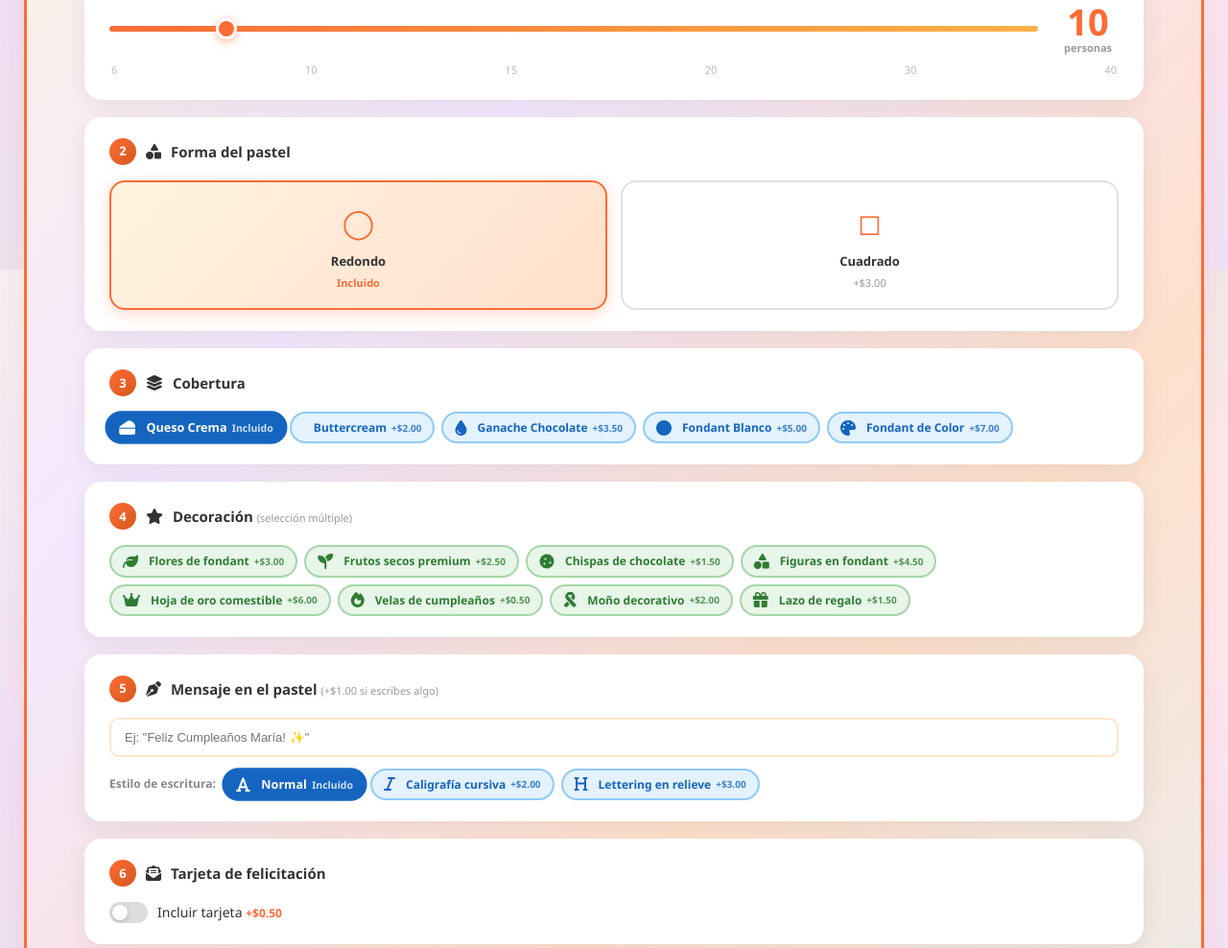
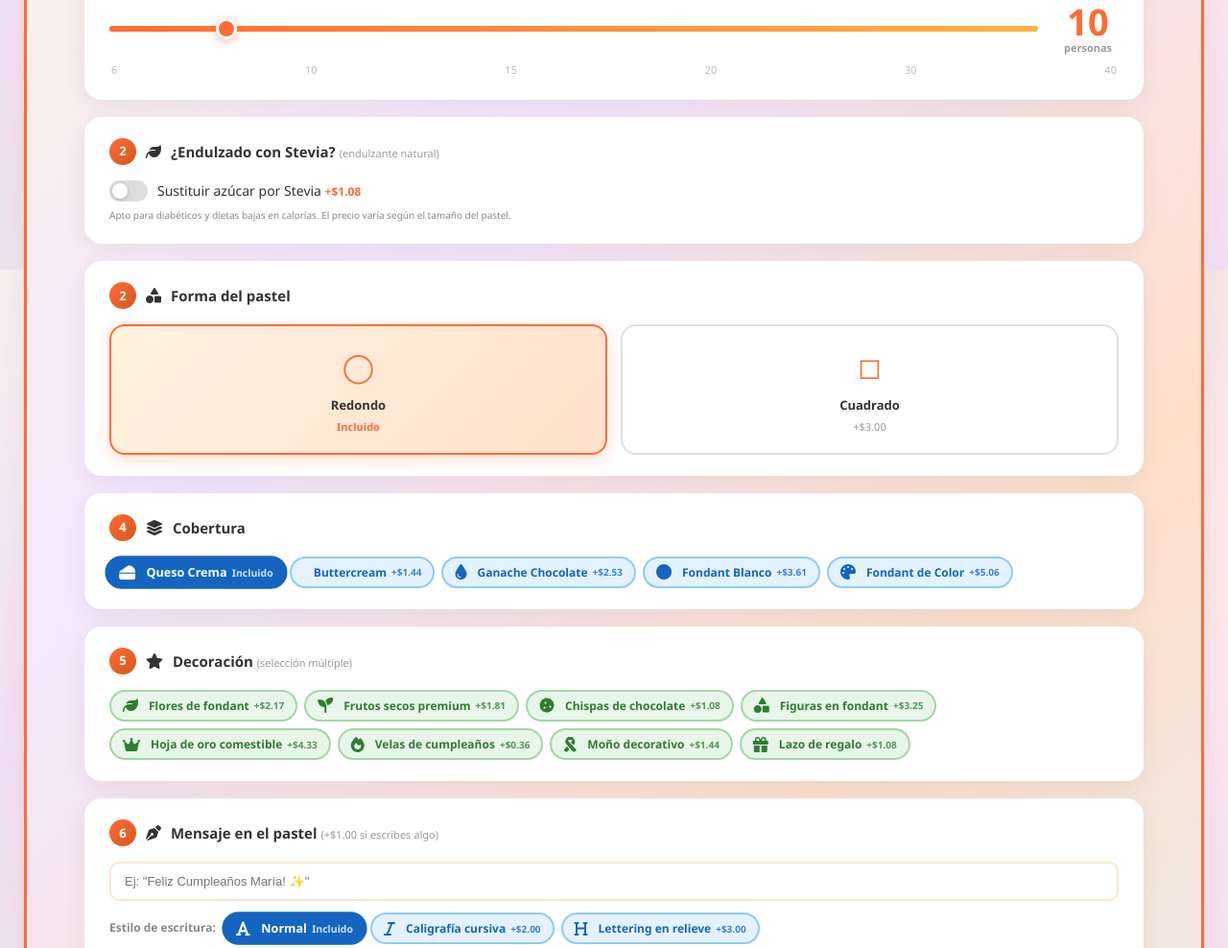
Before and after one commit to lpinta98-cmyk/pastelitos, a plain HTML site: page index.html in a window 1280 px wide. Shown: the part 2919-3907 px from the top of the page at 96% size. Drawn offline with Linux system fonts and the light colour scheme; some icons are missing.

Commit message:
Update index.html

```diff
--- a/index.html
+++ b/index.html
@@ -1949,7 +1949,23 @@
                 <div class="pcb-slider-marks"><span>6</span><span>10</span><span>15</span><span>20</span><span>30</span><span>40</span></div>
             </div>
 
-            <!-- Paso 2: Forma -->
+            <!-- Paso 2: Endulzado con Stevia -->
+            <div class="pcb-block">
+                <div class="pcb-block-header">
+                    <span class="pcb-step-num">2</span>
+                    <span class="pcb-block-title"><i class="fas fa-leaf"></i> ¿Endulzado con Stevia? <span style="font-size:11px;color:#999;font-weight:400">(endulzante natural)</span></span>
+                </div>
+                <div class="pcb-toggle-row">
+                    <label class="pcb-toggle">
+                        <input type="checkbox" id="pcb-stevia" onchange="pcbUpdate()">
+                        <span class="pcb-toggle-slider"></span>
+                        <span class="pcb-toggle-label">Sustituir azúcar por Stevia <span id="pcb-stevia-price" style="font-size:12px;color:#FF6B35;font-weight:700">+$1.08</span></span>
+                    </label>
+                </div>
+                <div style="font-size:10px;color:#888;margin-top:6px">Apto para diabéticos y dietas bajas en calorías. El precio varía según el tamaño del pastel.</div>
+            </div>
+
+            <!-- Paso 3: Forma -->
             <div class="pcb-block">
                 <div class="pcb-block-header">
                     <span class="pcb-step-num">2</span>
@@ -1969,43 +1985,43 @@
                 </div>
             </div>
 
-            <!-- Paso 3: Cobertura -->
+            <!-- Paso 4: Cobertura -->
             <div class="pcb-block">
                 <div class="pcb-block-header">
-                    <span class="pcb-step-num">3</span>
+                    <span class="pcb-step-num">4</span>
                     <span class="pcb-block-title"><i class="fas fa-layer-group"></i> Cobertura</span>
                 </div>
                 <div class="custom-chip-row" id="pcb-cob-row">
                     <span class="custom-chip pack active" onclick="pcbSelectCob(this, 0)"><i class="fas fa-cheese"></i> Queso Crema <span class="custom-price-tag">Incluido</span></span>
-                    <span class="custom-chip pack" onclick="pcbSelectCob(this, 2)"><i class="fas fa-swirl"></i> Buttercream <span class="custom-price-tag">+$2.00</span></span>
-                    <span class="custom-chip pack" onclick="pcbSelectCob(this, 3.5)"><i class="fas fa-droplet"></i> Ganache Chocolate <span class="custom-price-tag">+$3.50</span></span>
-                    <span class="custom-chip pack" onclick="pcbSelectCob(this, 5)"><i class="fas fa-circle"></i> Fondant Blanco <span class="custom-price-tag">+$5.00</span></span>
-                    <span class="custom-chip pack" onclick="pcbSelectCob(this, 7)"><i class="fas fa-palette"></i> Fondant de Color <span class="custom-price-tag">+$7.00</span></span>
+                    <span class="custom-chip pack" data-base-price="2" onclick="pcbSelectCob(this, 2)"><i class="fas fa-swirl"></i> Buttercream <span class="custom-price-tag">+$2.00</span></span>
+                    <span class="custom-chip pack" data-base-price="3.5" onclick="pcbSelectCob(this, 3.5)"><i class="fas fa-droplet"></i> Ganache Chocolate <span class="custom-price-tag">+$3.50</span></span>
+                    <span class="custom-chip pack" data-base-price="5" onclick="pcbSelectCob(this, 5)"><i class="fas fa-circle"></i> Fondant Blanco <span class="custom-price-tag">+$5.00</span></span>
+                    <span class="custom-chip pack" data-base-price="7" onclick="pcbSelectCob(this, 7)"><i class="fas fa-palette"></i> Fondant de Color <span class="custom-price-tag">+$7.00</span></span>
                 </div>
             </div>
 
-            <!-- Paso 4: Decoración -->
+            <!-- Paso 5: Decoración -->
             <div class="pcb-block">
                 <div class="pcb-block-header">
-                    <span class="pcb-step-num">4</span>
+                    <span class="pcb-step-num">5</span>
                     <span class="pcb-block-title"><i class="fas fa-star"></i> Decoración <span style="font-size:11px;color:#999;font-weight:400">(selección múltiple)</span></span>
                 </div>
                 <div class="custom-chip-row" id="pcb-deco-row">
-                    <span class="custom-chip add" onclick="pcbToggleDeco(this, 3, 'Flores de fondant')"><i class="fas fa-leaf"></i> Flores de fondant <span class="custom-price-tag">+$3.00</span></span>
-                    <span class="custom-chip add" onclick="pcbToggleDeco(this, 2.5, 'Frutos secos premium')"><i class="fas fa-seedling"></i> Frutos secos premium <span class="custom-price-tag">+$2.50</span></span>
-                    <span class="custom-chip add" onclick="pcbToggleDeco(this, 1.5, 'Chispas de chocolate')"><i class="fas fa-cookie"></i> Chispas de chocolate <span class="custom-price-tag">+$1.50</span></span>
-                    <span class="custom-chip add" onclick="pcbToggleDeco(this, 4.5, 'Figuras en fondant')"><i class="fas fa-shapes"></i> Figuras en fondant <span class="custom-price-tag">+$4.50</span></span>
-                    <span class="custom-chip add" onclick="pcbToggleDeco(this, 6, 'Hoja de oro comestible')"><i class="fas fa-crown"></i> Hoja de oro comestible <span class="custom-price-tag">+$6.00</span></span>
-                    <span class="custom-chip add" onclick="pcbToggleDeco(this, 0.5, 'Velas de cumpleaños')"><i class="fas fa-fire"></i> Velas de cumpleaños <span class="custom-price-tag">+$0.50</span></span>
-                    <span class="custom-chip add" onclick="pcbToggleDeco(this, 2, 'Moño decorativo')"><i class="fas fa-ribbon"></i> Moño decorativo <span class="custom-price-tag">+$2.00</span></span>
-                    <span class="custom-chip add" onclick="pcbToggleDeco(this, 1.5, 'Lazo de regalo')"><i class="fas fa-gift"></i> Lazo de regalo <span class="custom-price-tag">+$1.50</span></span>
+                    <span class="custom-chip add" data-base-price="3" onclick="pcbToggleDeco(this, 3, 'Flores de fondant')"><i class="fas fa-leaf"></i> Flores de fondant <span class="custom-price-tag">+$3.00</span></span>
+                    <span class="custom-chip add" data-base-price="2.5" onclick="pcbToggleDeco(this, 2.5, 'Frutos secos premium')"><i class="fas fa-seedling"></i> Frutos secos premium <span class="custom-price-tag">+$2.50</span></span>
+                    <span class="custom-chip add" data-base-price="1.5" onclick="pcbToggleDeco(this, 1.5, 'Chispas de chocolate')"><i class="fas fa-cookie"></i> Chispas de chocolate <span class="custom-price-tag">+$1.50</span></span>
+                    <span class="custom-chip add" data-base-price="4.5" onclick="pcbToggleDeco(this, 4.5, 'Figuras en fondant')"><i class="fas fa-shapes"></i> Figuras en fondant <span class="custom-price-tag">+$4.50</span></span>
+                    <span class="custom-chip add" data-base-price="6" onclick="pcbToggleDeco(this, 6, 'Hoja de oro comestible')"><i class="fas fa-crown"></i> Hoja de oro comestible <span class="custom-price-tag">+$6.00</span></span>
+                    <span class="custom-chip add" data-base-price="0.5" onclick="pcbToggleDeco(this, 0.5, 'Velas de cumpleaños')"><i class="fas fa-fire"></i> Velas de cumpleaños <span class="custom-price-tag">+$0.50</span></span>
+                    <span class="custom-chip add" data-base-price="2" onclick="pcbToggleDeco(this, 2, 'Moño decorativo')"><i class="fas fa-ribbon"></i> Moño decorativo <span class="custom-price-tag">+$2.00</span></span>
+                    <span class="custom-chip add" data-base-price="1.5" onclick="pcbToggleDeco(this, 1.5, 'Lazo de regalo')"><i class="fas fa-gift"></i> Lazo de regalo <span class="custom-price-tag">+$1.50</span></span>
                 </div>
             </div>
 
-            <!-- Paso 5: Mensaje en el pastel -->
+            <!-- Paso 6: Mensaje en el pastel -->
             <div class="pcb-block">
                 <div class="pcb-block-header">
-                    <span class="pcb-step-num">5</span>
+                    <span class="pcb-step-num">6</span>
                     <span class="pcb-block-title"><i class="fas fa-pen-nib"></i> Mensaje en el pastel <span style="font-size:11px;color:#999;font-weight:400">(+$1.00 si escribes algo)</span></span>
                 </div>
                 <input type="text" class="pcb-text-input" id="pcb-mensaje" placeholder='Ej: "Feliz Cumpleaños María! ✨"' oninput="pcbUpdate()" maxlength="60">
@@ -2019,10 +2035,10 @@
                 </div>
             </div>
 
-            <!-- Paso 6: Tarjeta -->
+            <!-- Paso 7: Tarjeta -->
             <div class="pcb-block">
                 <div class="pcb-block-header">
-                    <span class="pcb-step-num">6</span>
+                    <span class="pcb-step-num">7</span>
                     <span class="pcb-block-title"><i class="fas fa-envelope-open-text"></i> Tarjeta de felicitación</span>
                 </div>
                 <div class="pcb-toggle-row">
@@ -2035,10 +2051,10 @@
                 <input type="text" class="pcb-text-input" id="pcb-tarjeta-msg" placeholder="Mensaje para la tarjeta..." maxlength="100" style="display:none;margin-top:10px" oninput="pcbUpdate()">
             </div>
 
-            <!-- Paso 7: Caja / Empaque -->
+            <!-- Paso 8: Caja / Empaque -->
             <div class="pcb-block">
                 <div class="pcb-block-header">
-                    <span class="pcb-step-num">7</span>
+                    <span class="pcb-step-num">8</span>
                     <span class="pcb-block-title"><i class="fas fa-box"></i> Empaque / Caja</span>
                 </div>
                 <div class="custom-chip-row" id="pcb-caja-row">
@@ -2188,6 +2204,7 @@
                     { id: 'sin_azucar', label: 'Sin azúcar (versión fit)', precio: 0 },
                 ],
                 agregar: [
+                    { id: 'stevia_1', label: 'Endulzado con Stevia', precio: 0.20 },
                     { id: 'extra_cobertura', label: 'Extra cobertura', precio: 0.20 },
                     { id: 'nueces', label: 'Nueces', precio: 0.30 },
                     { id: 'chispas', label: 'Chispas de chocolate', precio: 0.25 },
@@ -2205,6 +2222,7 @@
                     { id: 'sin_cobertura_pack', label: 'Sin cobertura (todo el pack)', precio: -0.80 },
                 ],
                 agregar: [
+                    { id: 'stevia_pack', label: 'Endulzado con Stevia (todo el pack)', precio: 1.50 },
                     { id: 'mix_coberturas', label: 'Mix coberturas variadas', precio: 1.00 },
                     { id: 'pack_nueces', label: 'Con nueces (todo el pack)', precio: 2.00 },
                     { id: 'pack_chispas', label: 'Con chispas chocolate', precio: 1.50 },
@@ -2225,6 +2243,7 @@
                     { id: 'sin_nuez_g', label: 'Sin nueces (alergia)', precio: 0 },
                 ],
                 agregar: [
+                    { id: 'stevia_g', label: 'Endulzado con Stevia', precio: 1.00 },
                     { id: 'deco_flores', label: 'Flores de fondant', precio: 3.00 },
                     { id: 'frutos_secos_g', label: 'Frutos secos premium', precio: 2.50 },
                     { id: 'mensaje_g', label: 'Mensaje escrito en pastel', precio: 1.00 },
@@ -2247,6 +2266,7 @@
                     { id: 'sin_cob_rc', label: 'Sin cobertura de queso', precio: -1.50 },
                 ],
                 agregar: [
+                    { id: 'stevia_rc', label: 'Endulzado con Stevia', precio: 1.50 },
                     { id: 'flores_rc', label: 'Flores de fondant', precio: 3.00 },
                     { id: 'hoja_oro', label: 'Hoja de oro comestible', precio: 5.00 },
                     { id: 'mensaje_rc', label: 'Mensaje escrito en pastel', precio: 1.00 },
@@ -2776,21 +2796,33 @@
         let pcbState = {
             personas: 10,
             shape: 0, shapeName: 'Redondo',
-            cobertura: 0, coberturaNombre: 'Queso Crema',
+            cobertura: 0, coberturaNombre: 'Queso Crema', coberturaBase: 0,
             deco: [],
             escritura: 0, escrituraNombre: 'Normal',
             caja: 0, cajaNombre: 'Caja estándar'
         };
 
+        function pcbScalePrice(base) {
+            if (base === 0) return 0;
+            const p = pcbState.personas;
+            const scale = p <= 15
+                ? 0.5 + 0.5 * (p - 6) / 9
+                : 1.0 + (p - 15) / 25;
+            return Math.round(base * scale * 100) / 100;
+        }
+
         function pcbCalcTotal() {
             let total = pcbState.personas * 1.20;
-            total += pcbState.shape + pcbState.cobertura;
+            total += pcbState.shape;
+            total += pcbScalePrice(pcbState.coberturaBase || 0);
             const msg = document.getElementById('pcb-mensaje');
             if (msg && msg.value.trim()) total += 1;
             total += pcbState.escritura;
             const tarjeta = document.getElementById('pcb-tarjeta');
             if (tarjeta && tarjeta.checked) total += 0.5;
-            pcbState.deco.forEach(d => total += d.precio);
+            const steviaEl = document.getElementById('pcb-stevia');
+            if (steviaEl && steviaEl.checked) total += pcbScalePrice(1.5);
+            pcbState.deco.forEach(d => total += pcbScalePrice(d.basePrecio));
             total += pcbState.caja;
             return Math.round(total * 100) / 100;
         }
@@ -2818,10 +2850,26 @@
             const descEl = document.getElementById('pcb-summary-desc');
             if (descEl) descEl.textContent = `${pcbState.personas} personas · ${pcbState.shapeName} · ${pcbState.coberturaNombre}`;
 
+            // Actualizar precios escalados en chips de cobertura y decoración
+            document.querySelectorAll('#pcb-cob-row .custom-chip[data-base-price]').forEach(chip => {
+                const base = parseFloat(chip.dataset.basePrice);
+                const tag = chip.querySelector('.custom-price-tag');
+                if (tag) tag.textContent = '+$' + pcbScalePrice(base).toFixed(2);
+            });
+            document.querySelectorAll('#pcb-deco-row .custom-chip[data-base-price]').forEach(chip => {
+                const base = parseFloat(chip.dataset.basePrice);
+                const tag = chip.querySelector('.custom-price-tag');
+                if (tag) tag.textContent = '+$' + pcbScalePrice(base).toFixed(2);
+            });
+            const steviaPriceTag = document.getElementById('pcb-stevia-price');
+            if (steviaPriceTag) steviaPriceTag.textContent = '+$' + pcbScalePrice(1.5).toFixed(2);
+
             const extrasList = [];
             if (pcbState.shape > 0) extrasList.push({label: 'Forma ' + pcbState.shapeName, precio: pcbState.shape});
-            if (pcbState.cobertura > 0) extrasList.push({label: pcbState.coberturaNombre, precio: pcbState.cobertura});
-            pcbState.deco.forEach(d => extrasList.push(d));
+            if (pcbState.coberturaBase > 0) extrasList.push({label: pcbState.coberturaNombre, precio: pcbScalePrice(pcbState.coberturaBase)});
+            const steviaEl = document.getElementById('pcb-stevia');
+            if (steviaEl && steviaEl.checked) extrasList.push({label: '🌿 Endulzado con Stevia', precio: pcbScalePrice(1.5)});
+            pcbState.deco.forEach(d => extrasList.push({label: d.label, precio: pcbScalePrice(d.basePrecio)}));
             const msg = document.getElementById('pcb-mensaje');
             if (msg && msg.value.trim()) extrasList.push({label: 'Msg: "' + msg.value.trim().substring(0, 28) + (msg.value.trim().length > 28 ? '…' : '') + '"', precio: 1});
             if (pcbState.escritura > 0) extrasList.push({label: pcbState.escrituraNombre, precio: pcbState.escritura});
@@ -2840,19 +2888,20 @@
             pcbUpdate();
         }
 
-        function pcbSelectCob(el, precio) {
+        function pcbSelectCob(el, precioBase) {
             document.querySelectorAll('#pcb-cob-row .custom-chip').forEach(c => c.classList.remove('active'));
             el.classList.add('active');
-            pcbState.cobertura = precio;
+            pcbState.coberturaBase = precioBase;
+            pcbState.cobertura = precioBase;
             const names = {0: 'Queso Crema', 2: 'Buttercream', 3.5: 'Ganache Chocolate', 5: 'Fondant Blanco', 7: 'Fondant de Color'};
-            pcbState.coberturaNombre = names[precio] || 'Personalizada';
+            pcbState.coberturaNombre = names[precioBase] || 'Personalizada';
             pcbUpdate();
         }
 
-        function pcbToggleDeco(el, precio, label) {
+        function pcbToggleDeco(el, precioBase, label) {
             el.classList.toggle('active');
             if (el.classList.contains('active')) {
-                pcbState.deco.push({label, precio});
+                pcbState.deco.push({label, basePrecio: precioBase});
             } else {
                 pcbState.deco = pcbState.deco.filter(d => d.label !== label);
             }
@@ -2885,6 +2934,8 @@
             const tarjetaMsg = document.getElementById('pcb-tarjeta-msg');
 
             const partes = [`${pcbState.personas} personas`, pcbState.shapeName, pcbState.coberturaNombre];
+            const steviaCartEl = document.getElementById('pcb-stevia');
+            if (steviaCartEl && steviaCartEl.checked) partes.push('Endulzado con Stevia');
             if (pcbState.deco.length) partes.push(pcbState.deco.map(d => d.label).join(', '));
             if (msg && msg.value.trim()) partes.push('Msg: "' + msg.value.trim() + '"');
             if (pcbState.escritura > 0) partes.push(pcbState.escrituraNombre);
```
